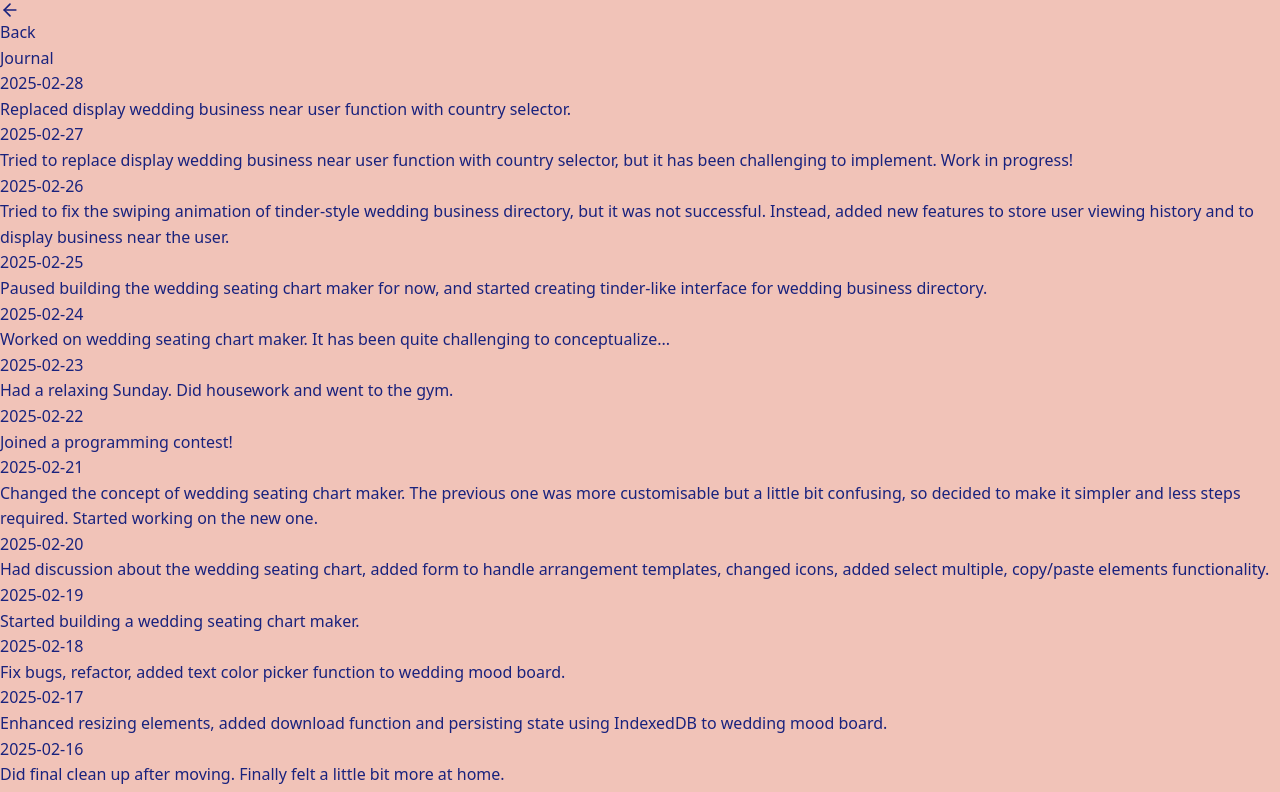
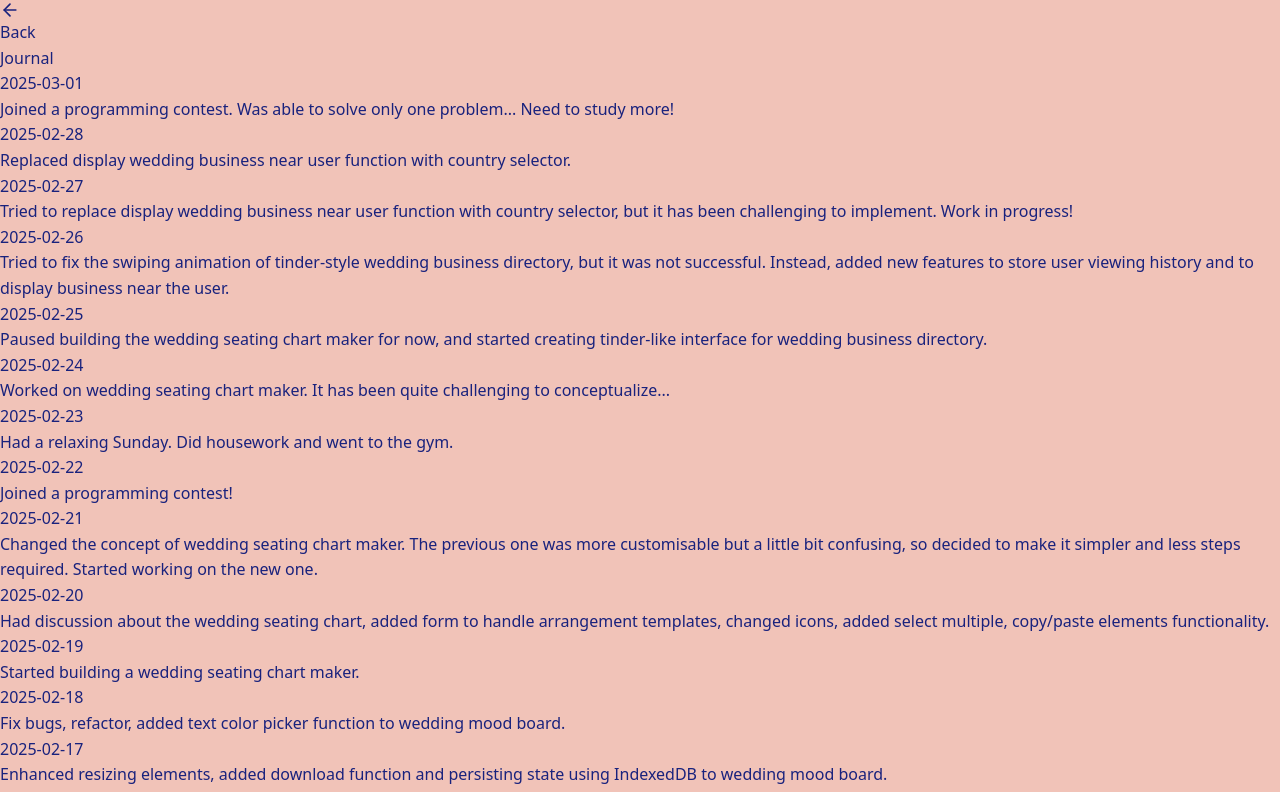
Before and after one commit to minamicode/minamicode.com, a Next.js app: page /journal in a window 1280 px wide. Shown: the top 792 px of the page. Built offline with nearby package versions, Linux system fonts and the light colour scheme.

Commit message:
add a journal entry

```diff
--- a/src/app/_components/JournalEntries.tsx
+++ b/src/app/_components/JournalEntries.tsx
@@ -6,6 +6,10 @@ type JournalEntry = {
 };
 
 const entries: JournalEntry[] = [
+  {
+    date: "2025-03-01",
+    text: "Joined a programming contest. Was able to solve only one problem... Need to study more!",
+  },
   {
     date: "2025-02-28",
     text: "Replaced display wedding business near user function with country selector.",
```
